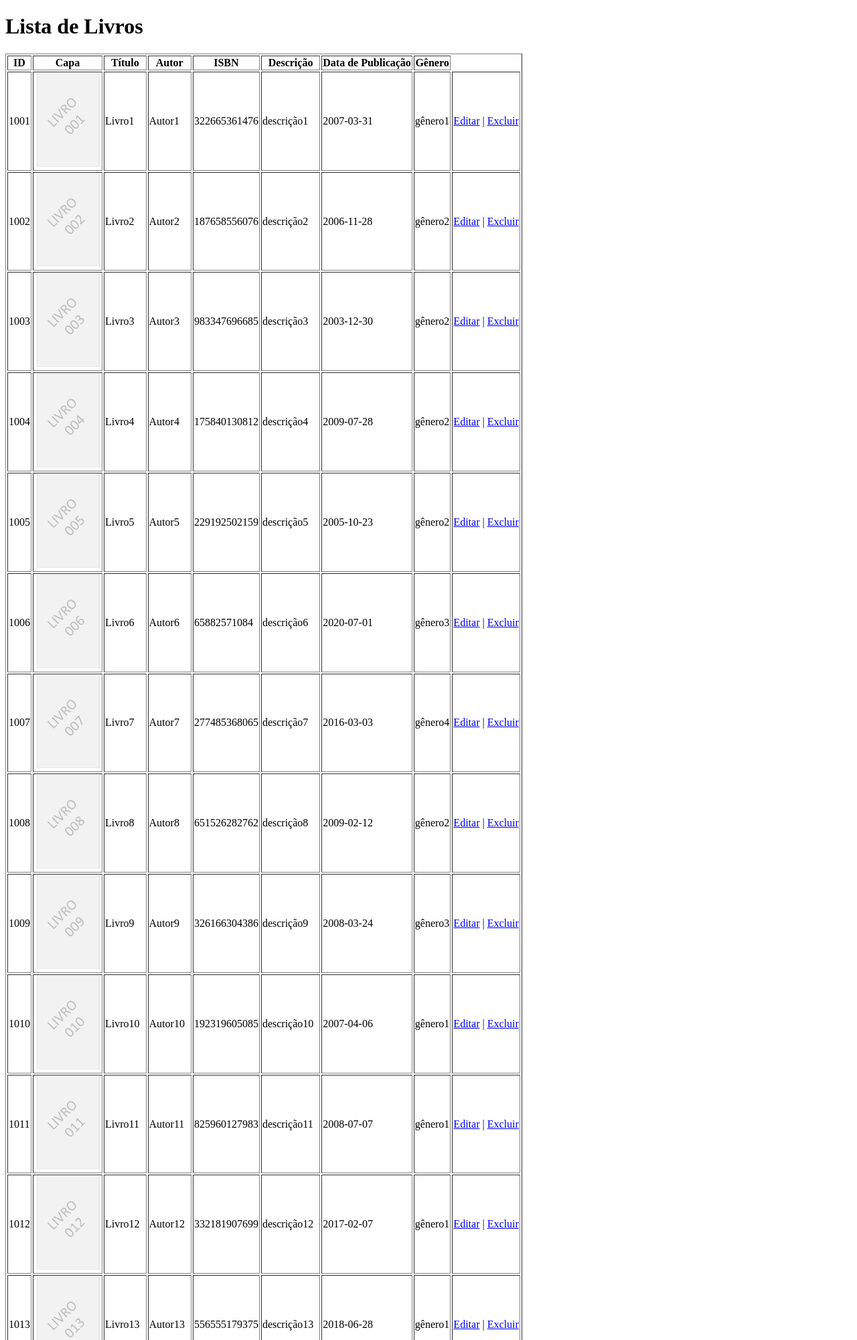
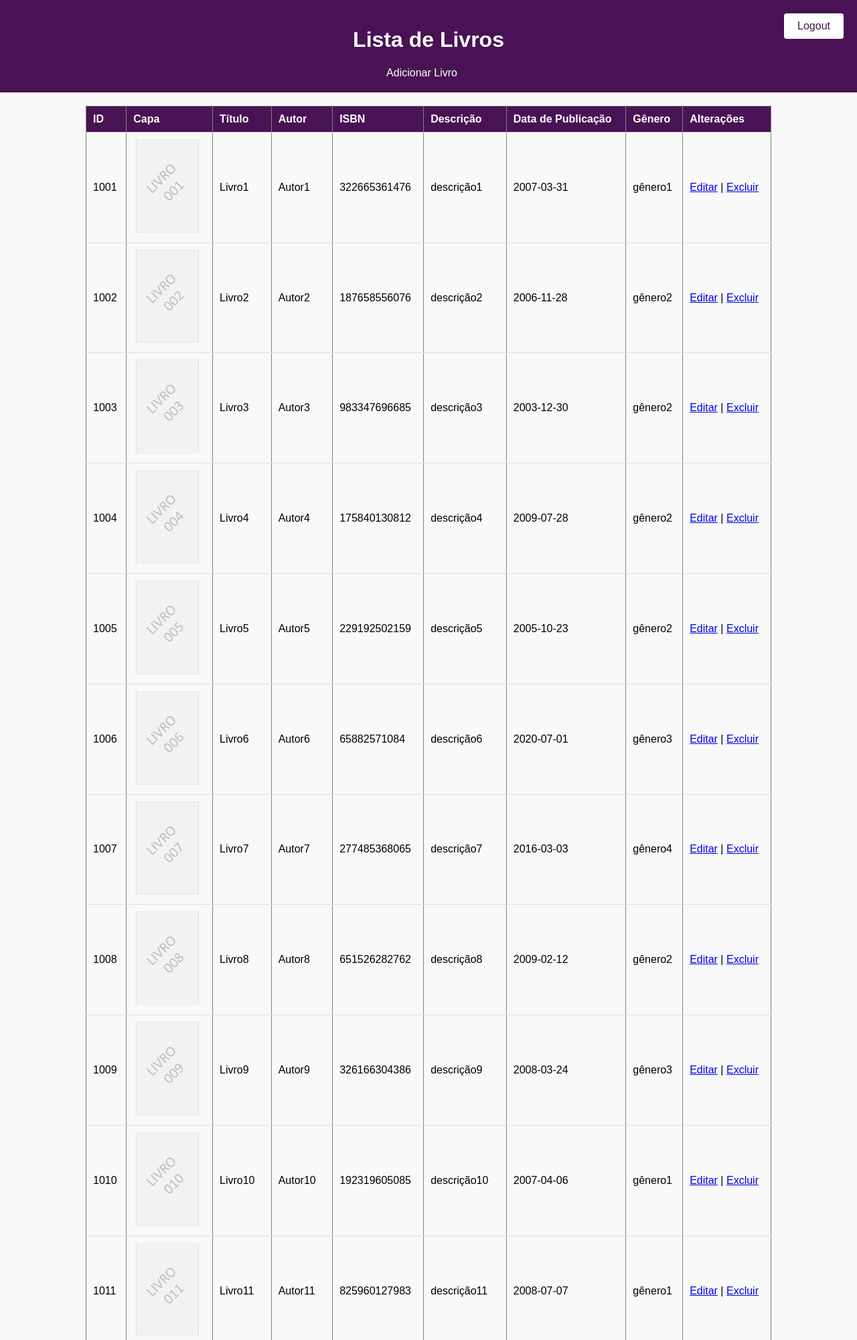
Before and after one commit to AlexandreBJunqueira/Projeto-Livraria, a PHP site: page /admin/admin_home.php in a window 1280 px wide. Shown: the top 2001 px of the page at 67% size. Run offline with PHP 8.4, Linux system fonts and the light colour scheme; a user stored in the database is signed in; data comes from the database, SQL or seed files in the repository.

Commit message:
Style admin_home

```diff
--- /dev/null
+++ b/admin/admin_home.css
@@ -0,0 +1,89 @@
+body {
+    font-family: Arial, sans-serif;
+    background-color: #f9f9f9;
+    margin: 0;
+    padding: 0;
+}
+
+header {
+    background-color: #491254;
+    color: #fff;
+    padding: 20px;
+    text-align: center;
+}
+
+nav ul {
+    list-style-type: none;
+    margin: 0;
+    padding: 0;
+}
+
+nav ul li {
+    display: inline;
+    margin-right: 20px;
+}
+
+nav ul li a {
+    color: #fff;
+    text-decoration: none;
+}
+
+nav ul li a:hover {
+    color: #ffac33;
+}
+
+h2 {
+    color: #491254;
+    margin-left: 128px;
+}
+
+table {
+    width: 80%;
+    margin: 0 auto;
+    border-collapse: collapse;
+    margin-top: 20px;
+}
+
+th, td {
+    padding: 10px;
+    text-align: left;
+    border-bottom: 1px solid #ddd;
+}
+
+th {
+    background-color: #491254;
+    color: #fff;
+}
+
+footer {
+    background-color: #491254;
+    color: #fff;
+    text-align: center;
+    padding: 5px 0;
+    position: fixed;
+    bottom: 0;
+    width: 100%;
+    font-size: 14px;
+}
+
+.logout-btn {
+    background-color: #ffffff;
+    border: none;
+    color: #491254;
+    padding: 10px 20px;
+    text-align: center;
+    text-decoration: none;
+    display: inline-block;
+    font-size: 16px;
+    margin: 10px;
+    cursor: pointer;
+    border-radius: 4px;
+    position: absolute;
+    top: 10px;
+    right: 10px;
+}
+
+.logout-btn:hover {
+    background-color: #ffac33;
+    color: white;
+}
--- a/admin/admin_home.php
+++ b/admin/admin_home.php
@@ -23,9 +23,19 @@ $result = $conn->query($sql);
     <meta charset="UTF-8">
     <meta name="viewport" content="width=device-width, initial-scale=1.0">
     <title>Lista de Livros</title>
+    <link rel="stylesheet" href="admin_home.css">
 </head>
+<header>
+    <h1>Lista de Livros</h1>
+    <nav>
+        <ul>
+            <li><a href="insert.php">Adicionar Livro</a></li>
+            <!-- Adicione mais links de navegação, se necessário -->
+        </ul>
+    </nav>
+    <a href="../logout.php" class="logout-btn">Logout</a>
+</header>
 <body>
-    <h1>Lista de Livros</h1>
     <table border="1">
         <tr>
             <th>ID</th>
@@ -36,6 +46,7 @@ $result = $conn->query($sql);
             <th>Descrição</th>
             <th>Data de Publicação</th>
             <th>Gênero</th>
+            <th>Alterações</th>
         </tr>
         <?php
         if ($result->num_rows > 0) {
@@ -58,7 +69,5 @@ $result = $conn->query($sql);
         }
         ?>
     </table>
-    <a href="insert.php">Adicionar livro</a>
 </body>
-<a href="../logout.php" class="back-btn">Voltar à página inicial</a>
 </html>
```
